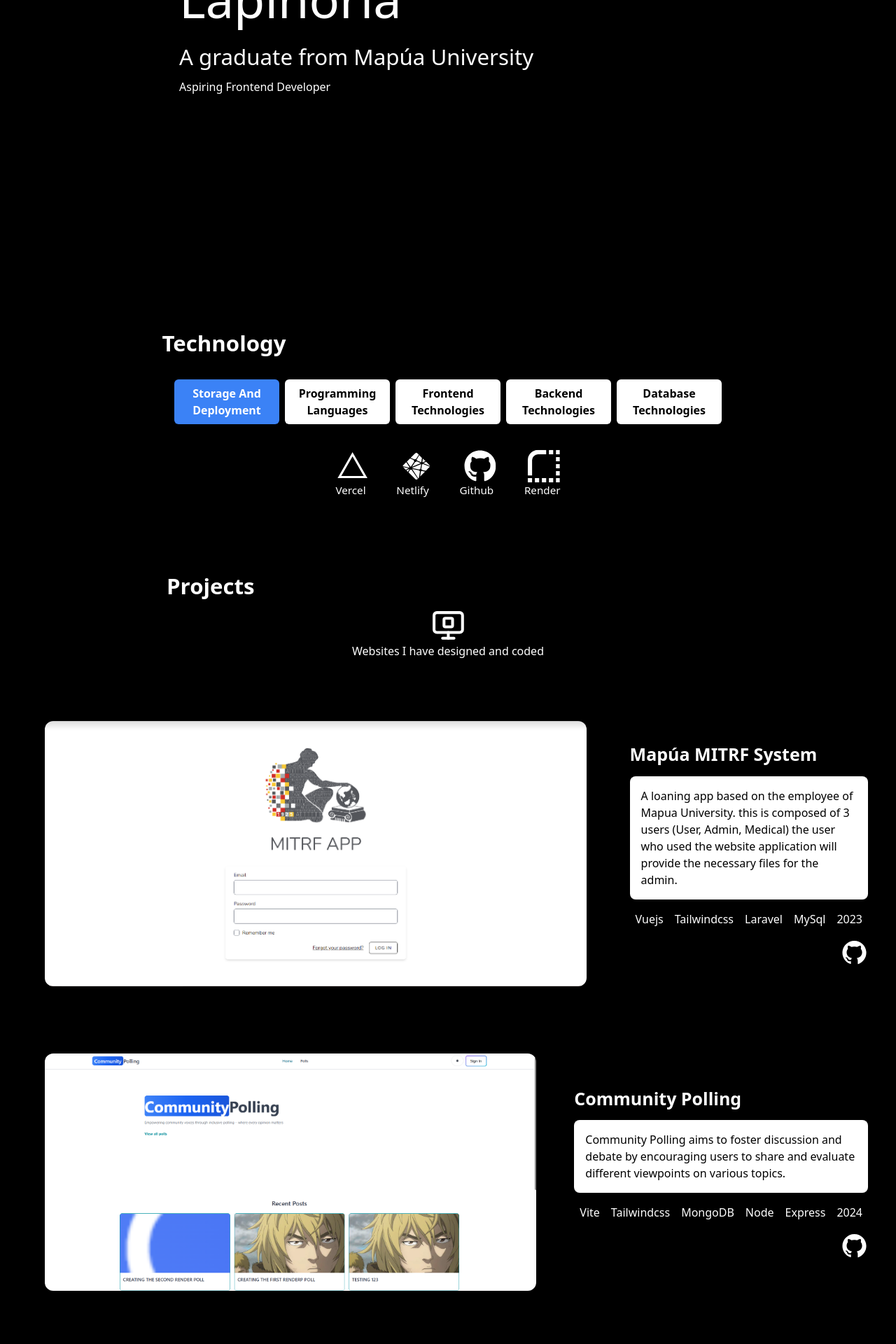
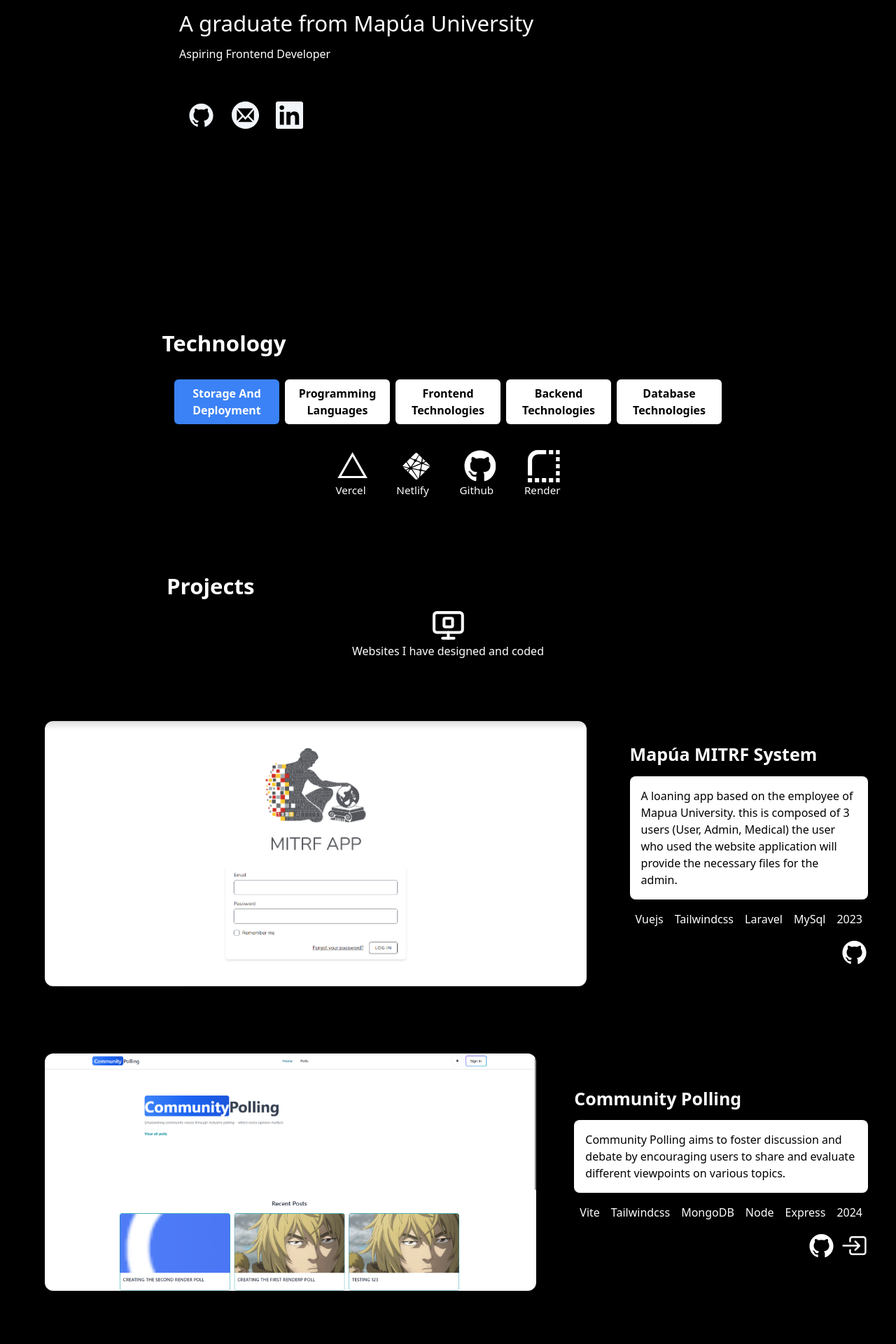
Before and after one commit to LapinGit/AL-Portfolio, a Next.js app: page / in a window 1280 px wide. Shown: the part 420-2340 px from the top of the page at 70% size. Built offline with nearby package versions, Linux system fonts and the light colour scheme.

Commit message:
added live websites / added contact links in front page

```diff
--- a/src/app/components/Development.tsx
+++ b/src/app/components/Development.tsx
@@ -5,6 +5,7 @@
 import { LuMonitorStop } from "react-icons/lu";
 import Image from "next/image";
 import { AiFillGithub } from "react-icons/ai";
+import { IoEnterOutline } from "react-icons/io5";
 
 const Development = () => {
   return (
@@ -35,7 +36,6 @@
                   alt=""
                   height={0}
                   width={340}
-
                   src={category.image}
                   priority
                   className="mx-6 rounded-xl hidden md:block  hover:scale-105  nextimg  "
@@ -58,8 +58,8 @@
                   </span>
                 ))}
               </div>
-              <div className="flex justify-end w-[100%]   ">
-                <div className="text-2xl  ">
+              <div className="flex justify-end w-[100%] ">
+                <div className="text-2xl flex space-x-2">
                   <Link
                     passHref
                     target="_blank"
@@ -67,8 +67,20 @@
                     href={category.source}
                     className=""
                   >
-                    <AiFillGithub className="btn-icon " />
+                    <AiFillGithub className="btn-icon" />
                   </Link>
+
+                  {category.website && (
+                    <Link
+                      passHref
+                      target="_blank"
+                      rel="noreferrer"
+                      href={category.website}
+                      className=""
+                    >
+                      <IoEnterOutline className="btn-icon" />
+                    </Link>
+                  )}
                 </div>
               </div>
             </div>
--- a/src/app/components/Introduction.tsx
+++ b/src/app/components/Introduction.tsx
@@ -1,4 +1,7 @@
 import React from "react";
+import { AiFillGithub } from "react-icons/ai";
+import { ImMail4 } from "react-icons/im";
+import { SiLinkedin } from "react-icons/si";
 
 const Introduction = () => {
   return (
@@ -17,7 +20,37 @@
             {" "}
             Aspiring Frontend Developer
           </p>
+          <div className="flex mt-12  ">
+          <div className="btn">
+            <a
+              href="https://github.com/LapinGit"
+              target="_blank"
+              rel="noreferrer"
+            >
+              <AiFillGithub className="btn-icon  text-slate-100" />
+            </a>
+          </div>
+          <div className="btn ">
+            <a
+              href="https://mail.google.com/mail/u/0/?fs=1&to=alfonsolapinoria.work@gmail.com&su=Inquiry&tf=cm"
+              target="_blank"
+              rel="noreferrer"
+            >
+              <ImMail4 className="btn-icon  text-slate-100" />
+            </a>
+          </div>
+          <div className="btn ">
+            <a
+              href="https://www.linkedin.com/in/alfonso-aurel-lapinoria-281293250/"
+              target="_blank"
+              rel="noreferrer"
+            >
+              <SiLinkedin className="btn-icon  text-slate-100" />
+            </a>
+          </div>
         </div>
+        </div>
+
       </div>
     </div>
   );
--- a/src/utils/data.ts
+++ b/src/utils/data.ts
@@ -6,6 +6,7 @@
   description: string;
   technologies: string[];
   source: string;
+  website?:string;
 }[];
 
 export const ProjectsData: Projects = [
@@ -29,6 +30,7 @@
       "Community Polling aims to foster discussion and debate by encouraging users to share and evaluate different viewpoints on various topics.",
     technologies: ["Vite", "Tailwindcss","MongoDB","Node","Express", "2024"],
     source: "https://github.com/LapinGit/community-polling",
+    website:"https://community-polling.onrender.com/",
   },
   {
     id: 2,
@@ -39,6 +41,7 @@
       "Trying to improve my front end skills I decided to find any popular Philippine business franchise that doesn't have a website and create one.   ",
     technologies: ["Nextjs", "Tailwindcss", "TypeScript", "2023"],
     source: "https://github.com/LapinGit/AngelsBurgerWebsite-FRONTEND-",
+    website:"https://angels-burger-website-frontend.vercel.app/"
   },
   {
     id: 3,
```
